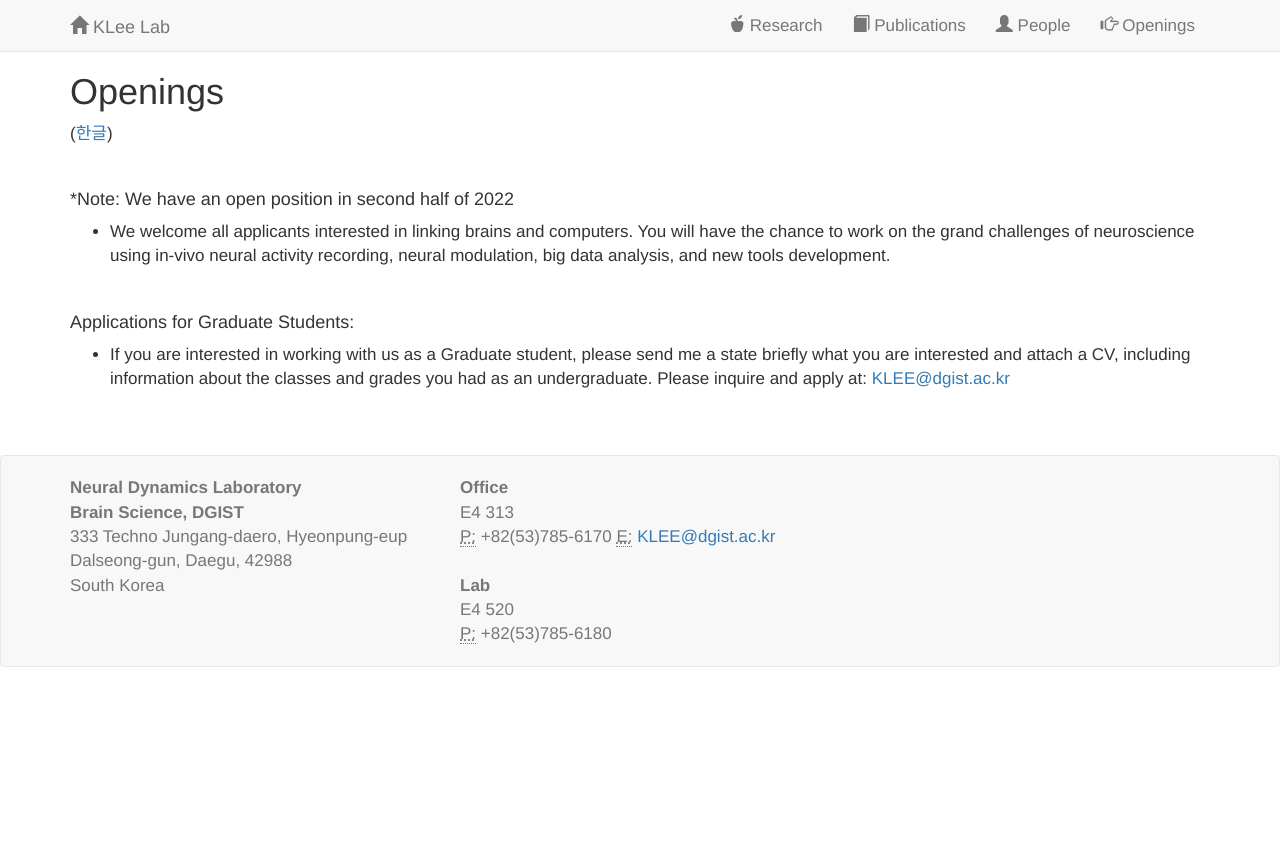
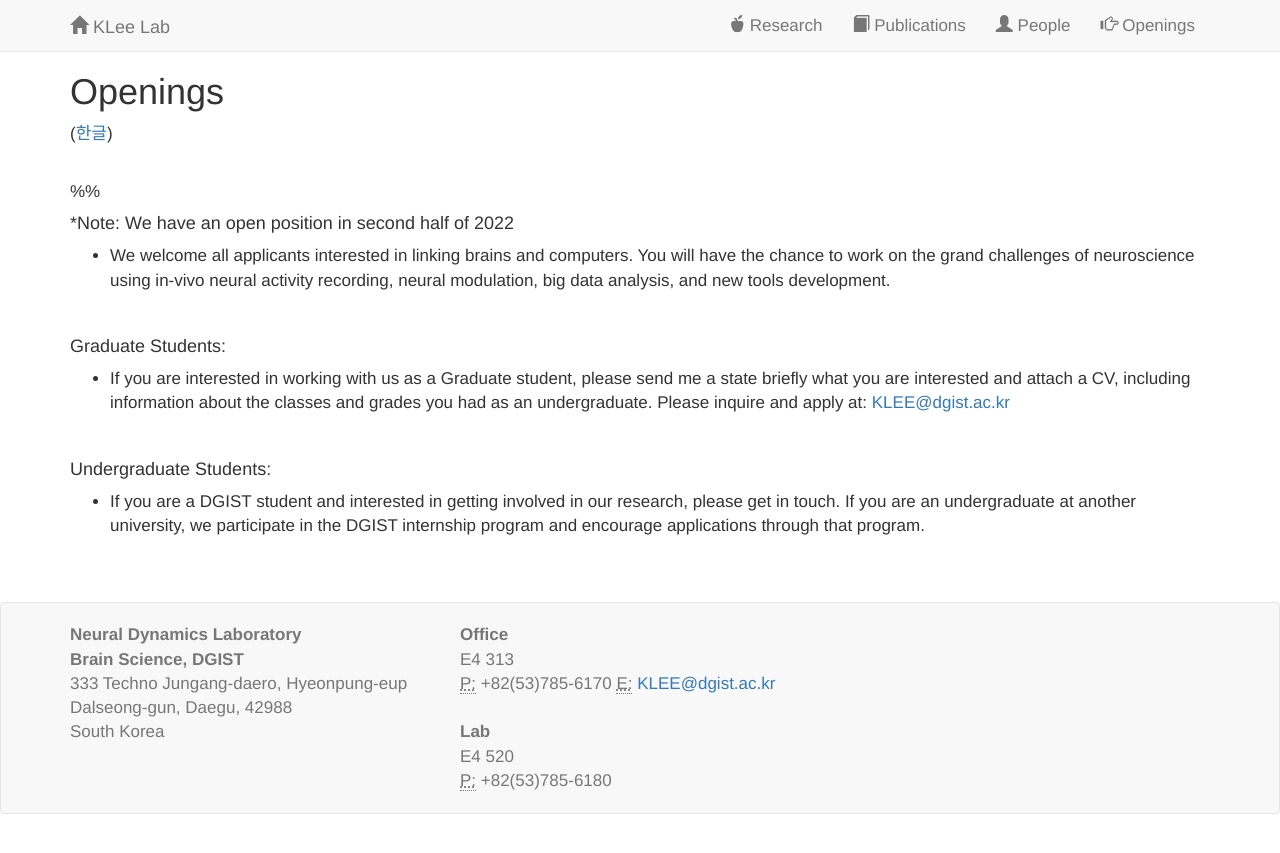
Before and after one commit to kleelab/kleelab.github.io, a Jekyll site: the page built from joinus.html, in a window 1280 px wide. Shown: the top 853 px of the page. Built offline with Jekyll 4.4.1, drawn with Linux system fonts in a browser that asks for light colours; nearby versions of some CDN libraries; a style sheet for code colours, icons or effects is not loaded.

Commit message:
Update joinus.html

```diff
--- a/joinus.html
+++ b/joinus.html
@@ -8,7 +8,7 @@ layout: default
         <p> (<a href="{{ site.url }}{{ site.baseurl }}/joinusK">한글</a>)</p>
         <br>
 
-      <h4>*Note: We have an open position in second half of 2022</h4>
+      %%<h4>*Note: We have an open position in second half of 2022</h4>
         <p>
      <ul>
      <li>
@@ -16,12 +16,19 @@ layout: default
      </ul>
 <br>
 
-        <h4>Applications for Graduate Students:</h4>
+        <h4>Graduate Students:</h4>
        <p>
        <ul>
      <li> If you are interested in working with us as a Graduate student, please send me a state briefly what you are interested and attach a CV, including information about the classes and grades you had as an undergraduate. Please inquire and apply at:  <a href="mailto:KLEE@dgist.ac.kr">KLEE@dgist.ac.kr</a> </p>
       </ul>
-        <br>
+<br>
+
+       <h4>Undergraduate Students:</h4>
+       <p>
+       <ul>
+     <li> If you are a DGIST student and interested in getting involved in our research, please get in touch. If you are an undergraduate at another university, we participate in the DGIST internship program and encourage applications through that program.</p>
+      </ul>
+<br>
 
 <!--Start of Tawk.to Script-->
 <script type="text/javascript">
```
